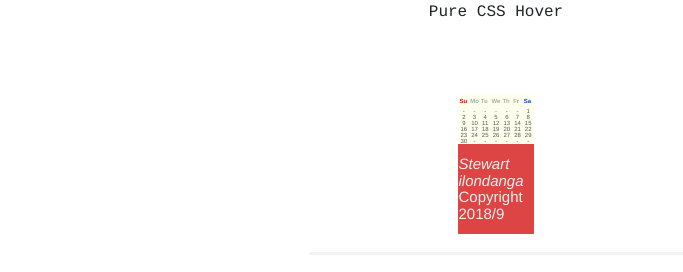
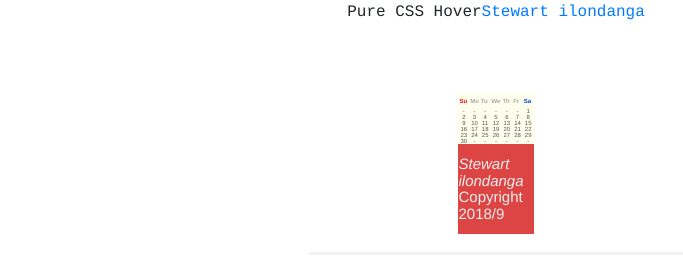
Before and after one commit to stewilondanga/hover-it, a plain HTML site: page index.html in a window 1280 px wide. Shown: the full height of the page, 144-827 px from the left. Drawn offline with nearby package versions, Linux system fonts and the light colour scheme.

Commit message:
add index.html

```diff
--- a/index.html
+++ b/index.html
@@ -26,7 +26,7 @@
       <section class="sec02"></section>
       <section class="sec03"></section>
     </div>
-    <div class="alternative">Pure CSS Hover<a href="https://twitter.com/stew_ilondanga" target="_blank"></a></div>
+    <div class="alternative">Pure CSS Hover<a href="https://twitter.com/stew_ilondanga" target="_blank">Stewart ilondanga</a></div>
 
   <section id="contact">
     <div class="overlay">
```
